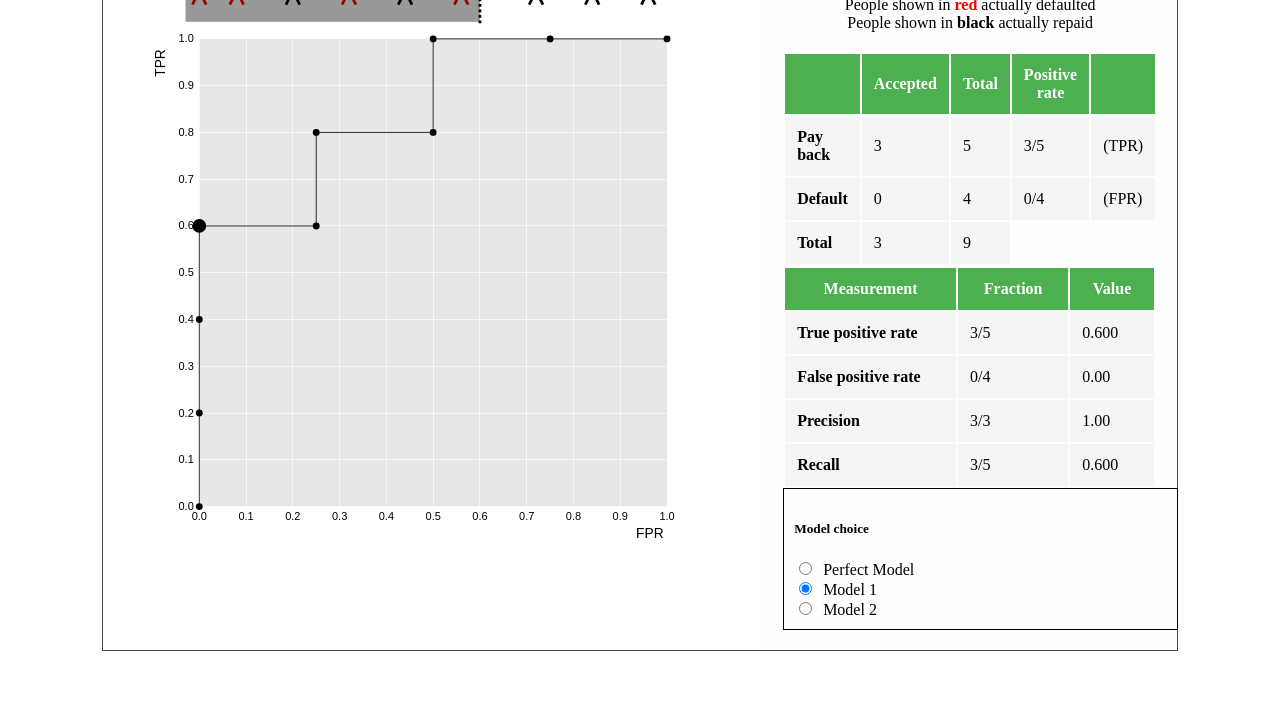
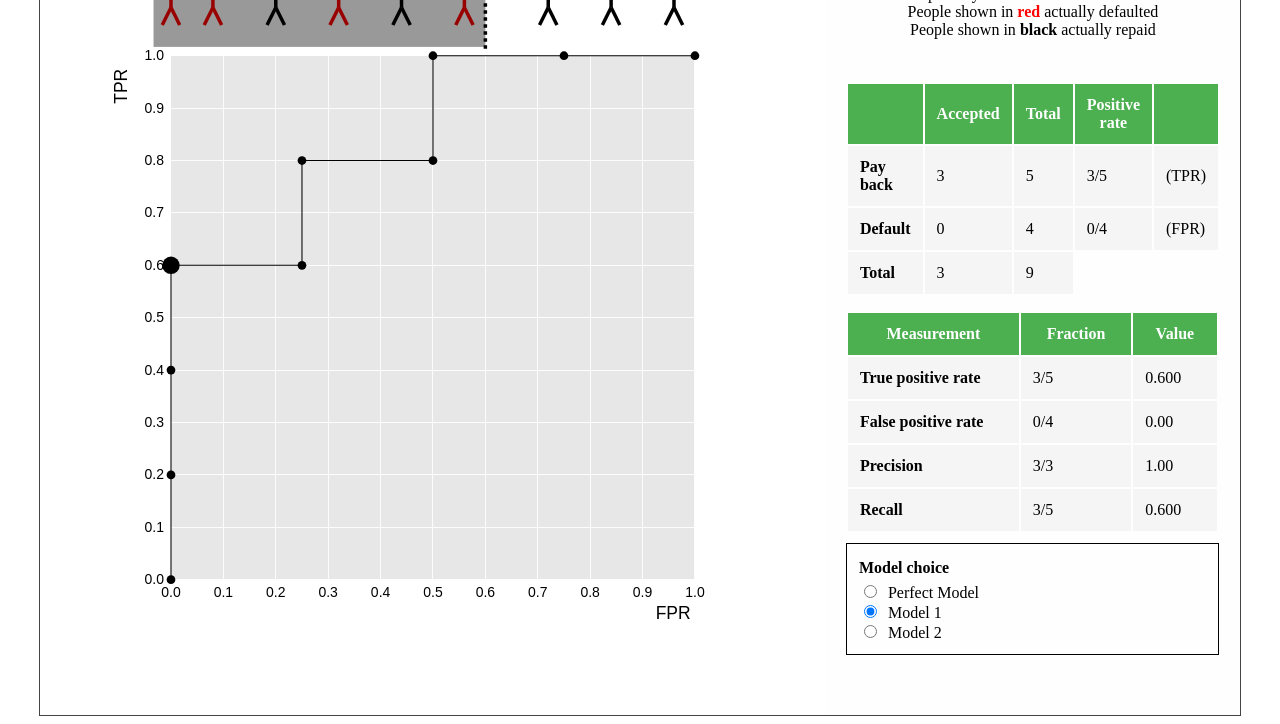
Before and after one commit to kiwidamien/d3_roc_vanilla, a plain HTML site: page index.html in a window 1280 px wide. Shown: the part 80-804 px from the top of the page. Drawn offline with nearby package versions, Linux system fonts and the light colour scheme.

Commit message:
improved styling

```diff
--- a/layout.css
+++ b/layout.css
@@ -3,5 +3,5 @@
   margin: 0 auto;
   border: 1px solid #444;
   grid-template-columns: 2fr 1fr;
-  width: 85%;
+  max-width: 1200px;
 }
--- a/plot.js
+++ b/plot.js
@@ -19,8 +19,8 @@ const params = {
 		numRejected: 0,
 }
 
-const margin = 140,
-	outerSize = 960,
+const margin = 150,
+	outerSize = 900,
 	innerSize = outerSize - margin * 2;
 
 const minCreditScore = 600,
--- a/tables.css
+++ b/tables.css
@@ -4,13 +4,14 @@
   padding: 20px;
   display: flex;
   flex-direction: column;
-  justify-content: space-around;
+  justify-content: flex-start;
   grid-column-start: 2;
   grid-row-start: 2;
 }
 
 .table_area table{
   width: 100%;
+  margin-top: 15px;
 }
 
 .table_area th, .table_area td {
@@ -35,7 +36,14 @@
 .model_choice{
   text-align: left;
   float: left;
-  padding: 10px 10px;
-  width: 100%;
+  margin-top: 10px;
+  padding: 12px;
   border: 1px solid #000;
 }
+
+.model_choice h5 {
+  margin-top: 10px;
+  font-size: 12pt;
+  margin-top: 3px;
+  margin-bottom: 5px;
+}
```
